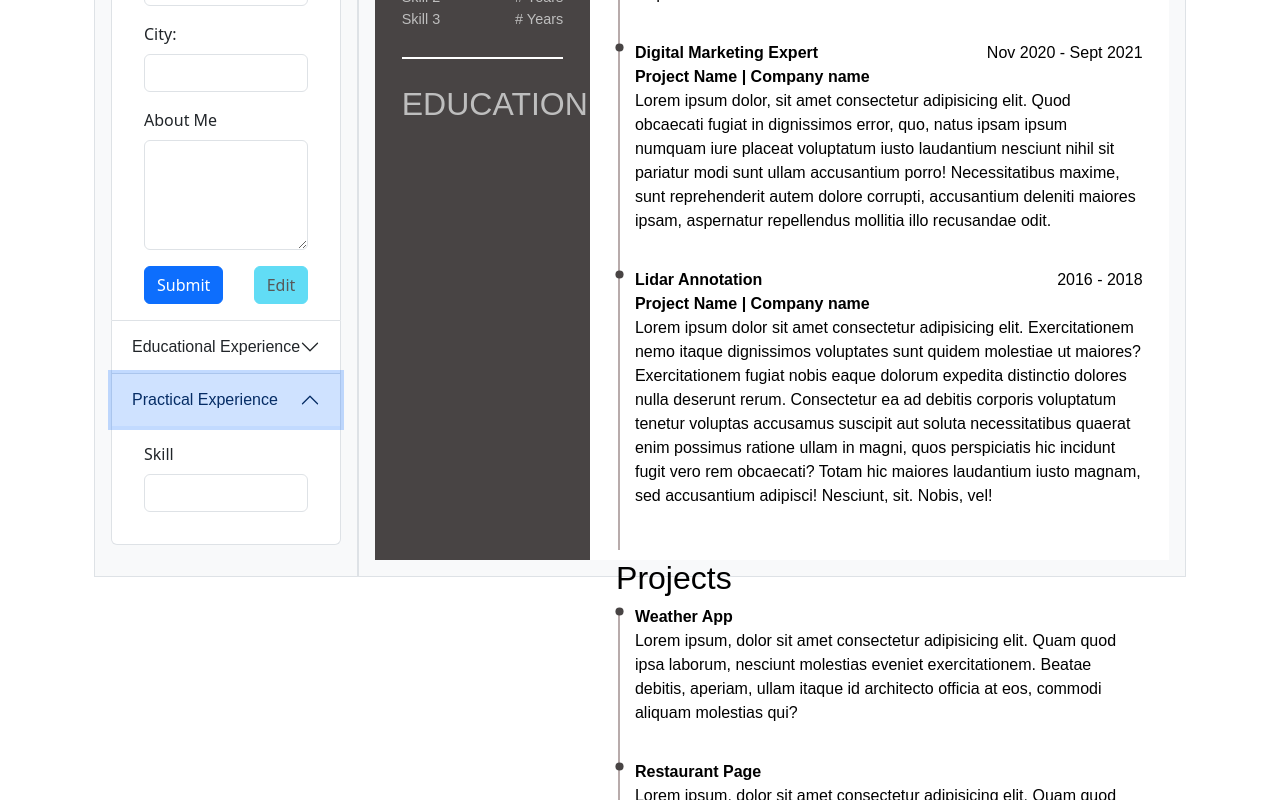
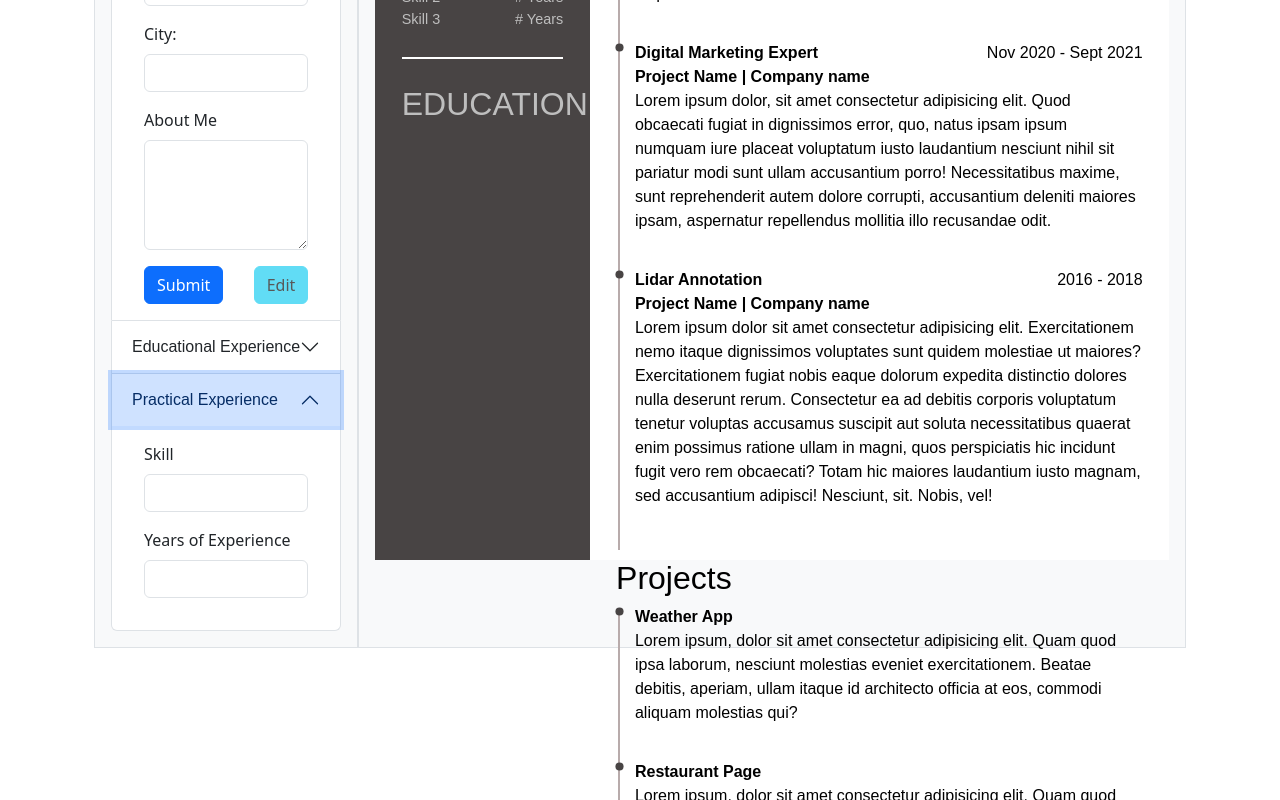
Before and after one commit to MwVc/cv-application, a React (Vite) app: page / in a window 1280 px wide. Both pictures are taken after a click on the button "Practical Experience". Shown: the part 654-1454 px from the top of the page. Built offline with nearby package versions, Linux system fonts and the light colour scheme.

Commit message:
Refactor PracticalExperience component to include handling of skill and years of experience fields, with yearsOfExperience being parsed as an integer

```diff
--- a/src/components/Form/PracticalExperience.jsx
+++ b/src/components/Form/PracticalExperience.jsx
@@ -11,8 +11,10 @@ export default function PracticalExperience({
 
   function handleChange(event) {
     const { value, name } = event.target;
-    setPracticalExperience({ ...practicalExperience, [name]: value });
-    console.log(practicalExperience);
+    setPracticalExperience({
+      ...practicalExperience,
+      [name]: name == "yearsOfExperience" ? parseInt(value) : value,
+    });
   }
   return (
     <div className="container">
@@ -24,6 +26,17 @@ export default function PracticalExperience({
             className="form-control"
             onChange={handleChange}
             name="skill"
+            id="skill"
+          />
+        </div>
+        <div className="form-group">
+          <label htmlFor="years-of-experience">Years of Experience</label>
+          <input
+            type="number"
+            className="form-control"
+            id="years-of-experience"
+            onChange={handleChange}
+            name="yearsOfExperience"
           />
         </div>
       </form>
```
